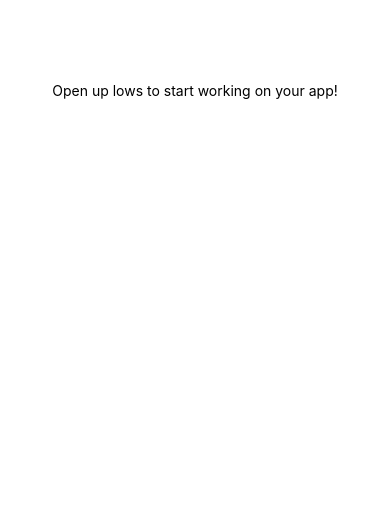
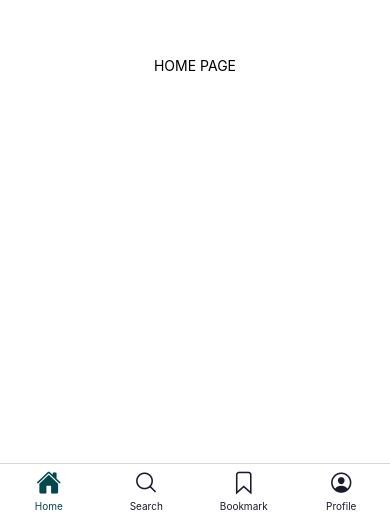
Before and after one commit to nizacrz/Newsmosa, a React Native app: screen /Home in a window 390 px wide. Shown: the part 332-844 px from the top of the page. Built offline with nearby package versions, Linux system fonts and the light colour scheme.

Commit message:
bottom tab navigation
* bottom tab navigation component
* screens

```diff
--- a/App.js
+++ b/App.js
@@ -1,20 +1,12 @@
 import { StatusBar } from "expo-status-bar";
-import { StyleSheet, Text, View } from "react-native";
+import { NavigationContainer } from "@react-navigation/native";
+import NavigationStack from "./components/NavigationStack";
 
 export default function App() {
   return (
-    <View style={styles.container}>
-      <Text>Open up lows to start working on your app!</Text>
+    <NavigationContainer>
+      <NavigationStack />
       <StatusBar style="auto" />
-    </View>
+    </NavigationContainer>
   );
 }
-
-const styles = StyleSheet.create({
-  container: {
-    flex: 1,
-    backgroundColor: "#fff",
-    alignItems: "center",
-    justifyContent: "center",
-  },
-});
--- /dev/null
+++ b/components/NavigationStack.js
@@ -0,0 +1,41 @@
+import { createBottomTabNavigator } from "@react-navigation/bottom-tabs";
+import Ionicons from "react-native-vector-icons/Ionicons";
+import Home from "../screens/Home";
+import Search from "../screens/Search";
+import Bookmark from "../screens/Bookmark";
+import UserProfile from "../screens/UserProfile";
+
+const Tab = createBottomTabNavigator();
+
+export default function NavigationStack() {
+  return (
+    <Tab.Navigator
+      screenOptions={({ route }) => ({
+        headerShown: false,
+        tabBarIcon: ({ focused, color, size }) => {
+          let iconName;
+
+          if (route.name === "Home") {
+            iconName = focused ? "ios-home" : "ios-home-outline";
+          } else if (route.name === "Search") {
+            iconName = focused ? "ios-search" : "ios-search-outline";
+          } else if (route.name === "Bookmark") {
+            iconName = focused ? "ios-bookmark" : "ios-bookmark-outline";
+          } else if (route.name === "Profile") {
+            iconName = focused
+              ? "ios-person-circle"
+              : "ios-person-circle-outline";
+          }
+          return <Ionicons name={iconName} size={size} color={color} />;
+        },
+        tabBarActiveTintColor: "#02474C",
+        tabBarInactiveTintColor: "#181B2E",
+      })}
+    >
+      <Tab.Screen name="Home" component={Home} />
+      <Tab.Screen name="Search" component={Search} />
+      <Tab.Screen name="Bookmark" component={Bookmark} />
+      <Tab.Screen name="Profile" component={UserProfile} />
+    </Tab.Navigator>
+  );
+}
--- a/package.json
+++ b/package.json
@@ -9,10 +9,14 @@
     "web": "expo start --web"
   },
   "dependencies": {
+    "@react-navigation/bottom-tabs": "^6.5.7",
+    "@react-navigation/native": "^6.1.6",
     "expo": "~48.0.15",
     "expo-status-bar": "~1.4.4",
     "react": "18.2.0",
-    "react-native": "0.71.7"
+    "react-native": "0.71.7",
+    "react-native-safe-area-context": "^4.5.2",
+    "react-native-screens": "^3.20.0"
   },
   "devDependencies": {
     "@babel/core": "^7.20.0"
--- /dev/null
+++ b/screens/Bookmark.js
@@ -0,0 +1,22 @@
+import { StatusBar } from "expo-status-bar";
+import { StyleSheet, Text, View } from "react-native";
+import { NavigationContainer } from "@react-navigation/native";
+import { createBottomTabNavigator } from "@react-navigation/bottom-tabs";
+
+export default function Bookmark() {
+  return (
+    <View style={styles.container}>
+      <Text>BOOKMARK PAGE</Text>
+      <StatusBar style="auto" />
+    </View>
+  );
+}
+
+const styles = StyleSheet.create({
+  container: {
+    flex: 1,
+    backgroundColor: "#fff",
+    alignItems: "center",
+    justifyContent: "center",
+  },
+});
--- /dev/null
+++ b/screens/Home.js
@@ -0,0 +1,22 @@
+import { StatusBar } from "expo-status-bar";
+import { StyleSheet, Text, View } from "react-native";
+import { NavigationContainer } from "@react-navigation/native";
+import { createBottomTabNavigator } from "@react-navigation/bottom-tabs";
+
+export default function Home() {
+  return (
+    <View style={styles.container}>
+      <Text>HOME PAGE</Text>
+      <StatusBar style="auto" />
+    </View>
+  );
+}
+
+const styles = StyleSheet.create({
+  container: {
+    flex: 1,
+    backgroundColor: "#fff",
+    alignItems: "center",
+    justifyContent: "center",
+  },
+});
--- /dev/null
+++ b/screens/Search.js
@@ -0,0 +1,22 @@
+import { StatusBar } from "expo-status-bar";
+import { StyleSheet, Text, View } from "react-native";
+import { NavigationContainer } from "@react-navigation/native";
+import { createBottomTabNavigator } from "@react-navigation/bottom-tabs";
+
+export default function Search() {
+  return (
+    <View style={styles.container}>
+      <Text>SEARCH PAGE</Text>
+      <StatusBar style="auto" />
+    </View>
+  );
+}
+
+const styles = StyleSheet.create({
+  container: {
+    flex: 1,
+    backgroundColor: "#fff",
+    alignItems: "center",
+    justifyContent: "center",
+  },
+});
--- /dev/null
+++ b/screens/UserProfile.js
@@ -0,0 +1,22 @@
+import { StatusBar } from "expo-status-bar";
+import { StyleSheet, Text, View } from "react-native";
+import { NavigationContainer } from "@react-navigation/native";
+import { createBottomTabNavigator } from "@react-navigation/bottom-tabs";
+
+export default function UserProfile() {
+  return (
+    <View style={styles.container}>
+      <Text>USER PROFILE PAGE</Text>
+      <StatusBar style="auto" />
+    </View>
+  );
+}
+
+const styles = StyleSheet.create({
+  container: {
+    flex: 1,
+    backgroundColor: "#fff",
+    alignItems: "center",
+    justifyContent: "center",
+  },
+});
```
Also changed, not shown: 1 other file (tests, documents, lock files or other folders).
